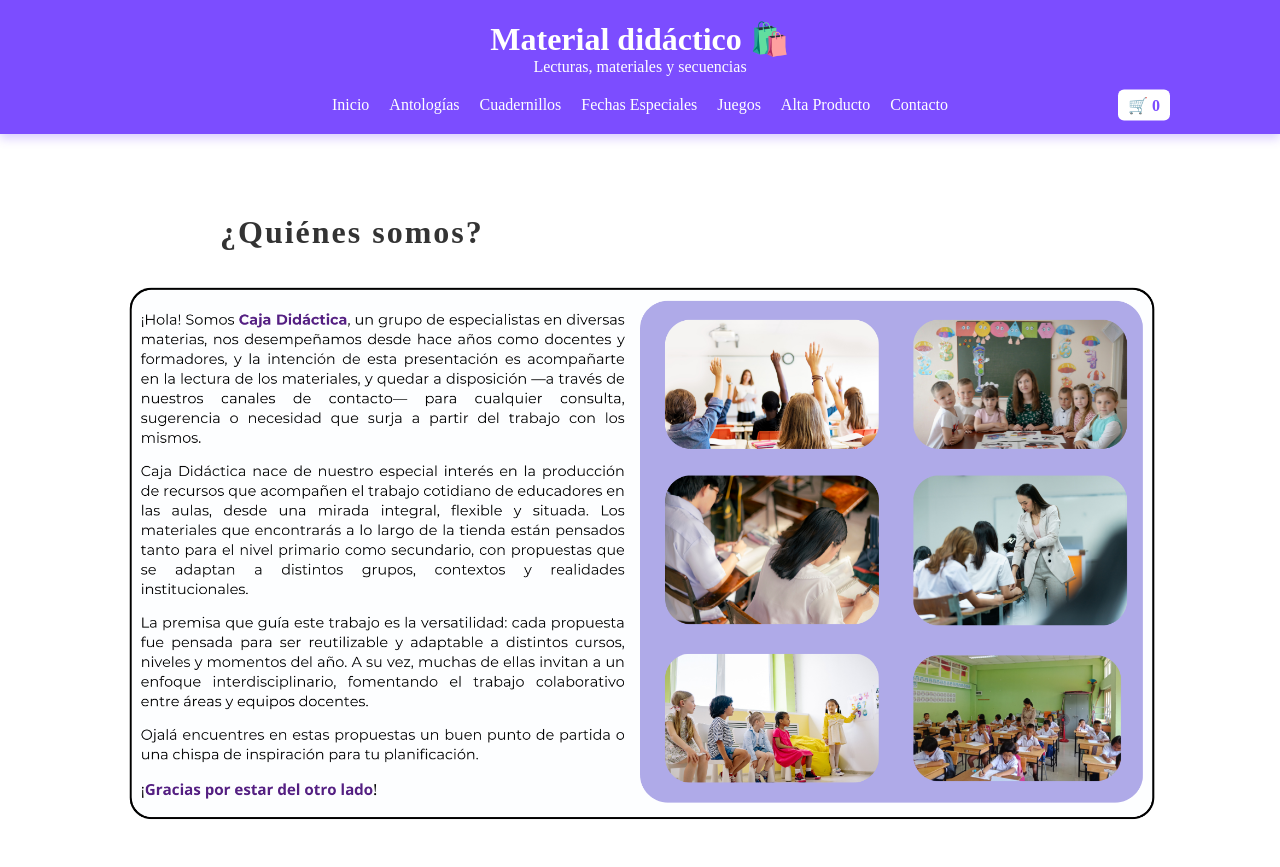
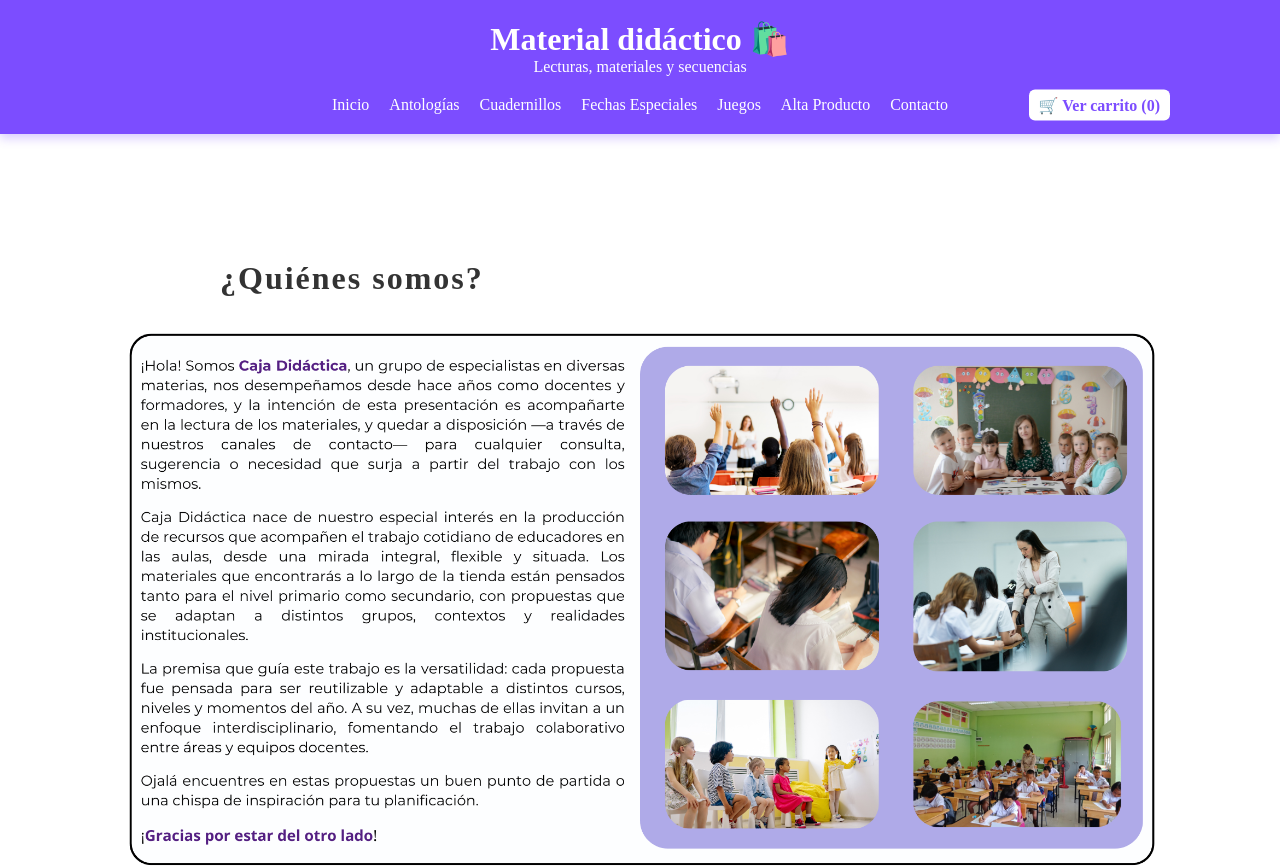
Before and after one commit to andreo013/preentrega-react-andrea-ochoa, a React (Vite) app: page / in a window 1280 px wide. Shown: the top 867 px of the page. Built offline with nearby package versions, Linux system fonts and the light colour scheme.

Commit message:
Header fijo y mejoras carrito

```diff
--- a/src/App.css
+++ b/src/App.css
@@ -160,3 +160,7 @@
   margin: 20px auto 50px auto;
   box-shadow: 0 6px 18px rgba(0,0,0,0.15);
 }
+
+body {
+  padding-top: 180px;
+}
--- a/src/componentes/CartWidget/CartWidget.jsx
+++ b/src/componentes/CartWidget/CartWidget.jsx
@@ -14,7 +14,7 @@ function CartWidget() {
         fontWeight: "bold"
       }}
     >
-      🛒 {cantidadTotal}
+      🛒 Ver carrito ({cantidadTotal})
     </Link>
   );
 }
--- a/src/componentes/Header/Header.module.css
+++ b/src/componentes/Header/Header.module.css
@@ -1,5 +1,7 @@
 .header {
-  position: relative;
+  position: fixed;
+  top: 0;
+  z-index: 1000;
   background-color: #7c4dff;
   color: white;
   text-align: center;
```
